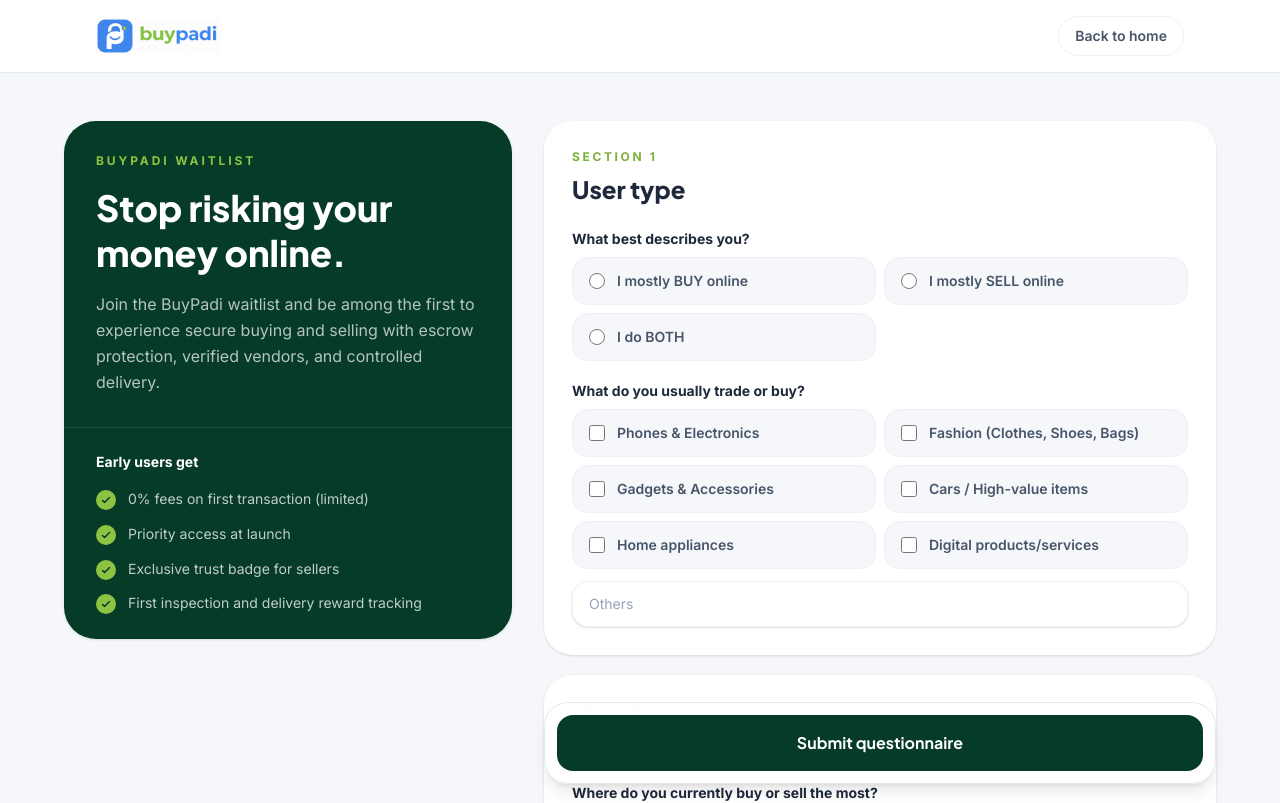
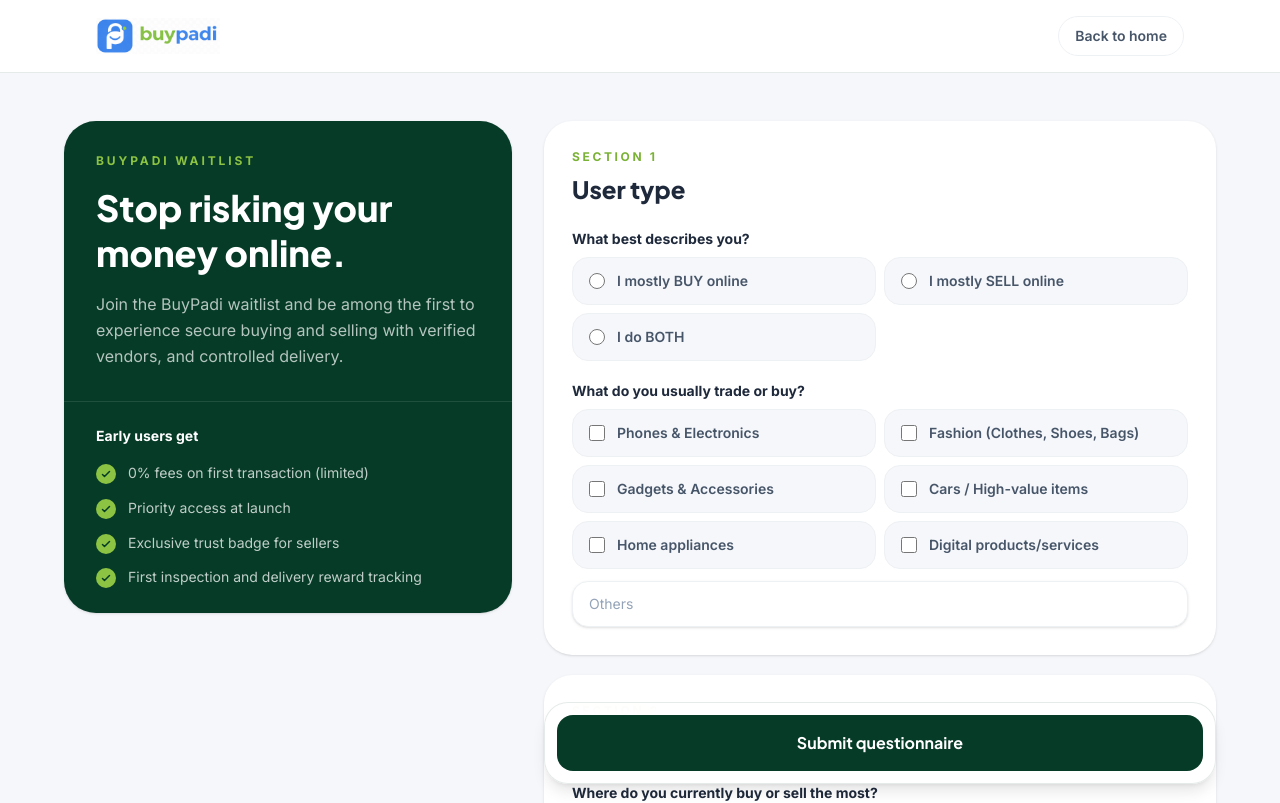
Before and after one commit to manenim/buypadi-site, a Next.js app: page /questionnaire in a window 1280 px wide. Shown: the top 803 px of the page. Built offline with nearby package versions, Linux system fonts and the light colour scheme; no server answers.

Commit message:
fix: update waitlist description to remove redundancy in features

```diff
--- a/app/questionnaire/page.tsx
+++ b/app/questionnaire/page.tsx
@@ -183,7 +183,7 @@ export default function QuestionnairePage() {
                   Stop risking your money online.
                 </h1>
                 <p className="mt-4 text-sm leading-relaxed text-white/70 sm:text-base">
-                  Join the BuyPadi waitlist and be among the first to experience secure buying and selling with escrow protection, verified vendors, and controlled delivery.
+                  Join the BuyPadi waitlist and be among the first to experience secure buying and selling with verified vendors, and controlled delivery.
                 </p>
               </div>
               <div className="border-t border-white/10 px-6 py-6 sm:px-8">
```
